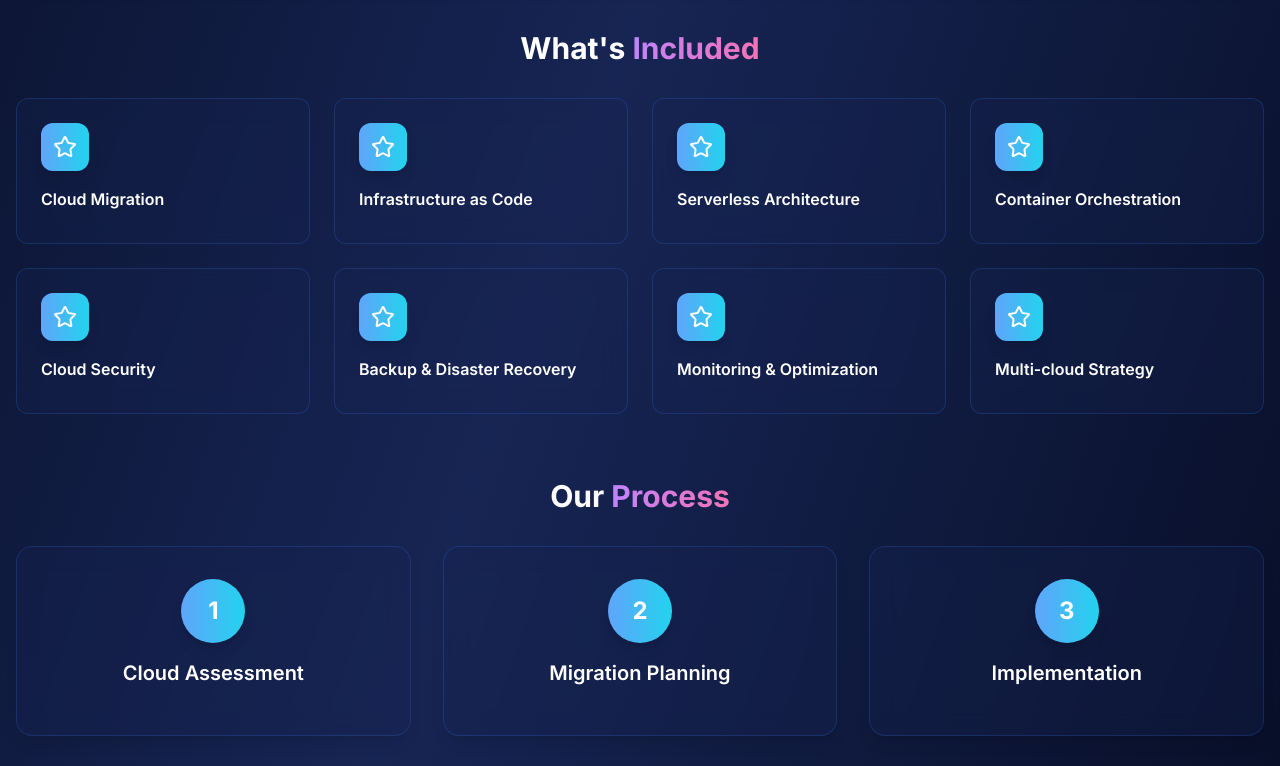
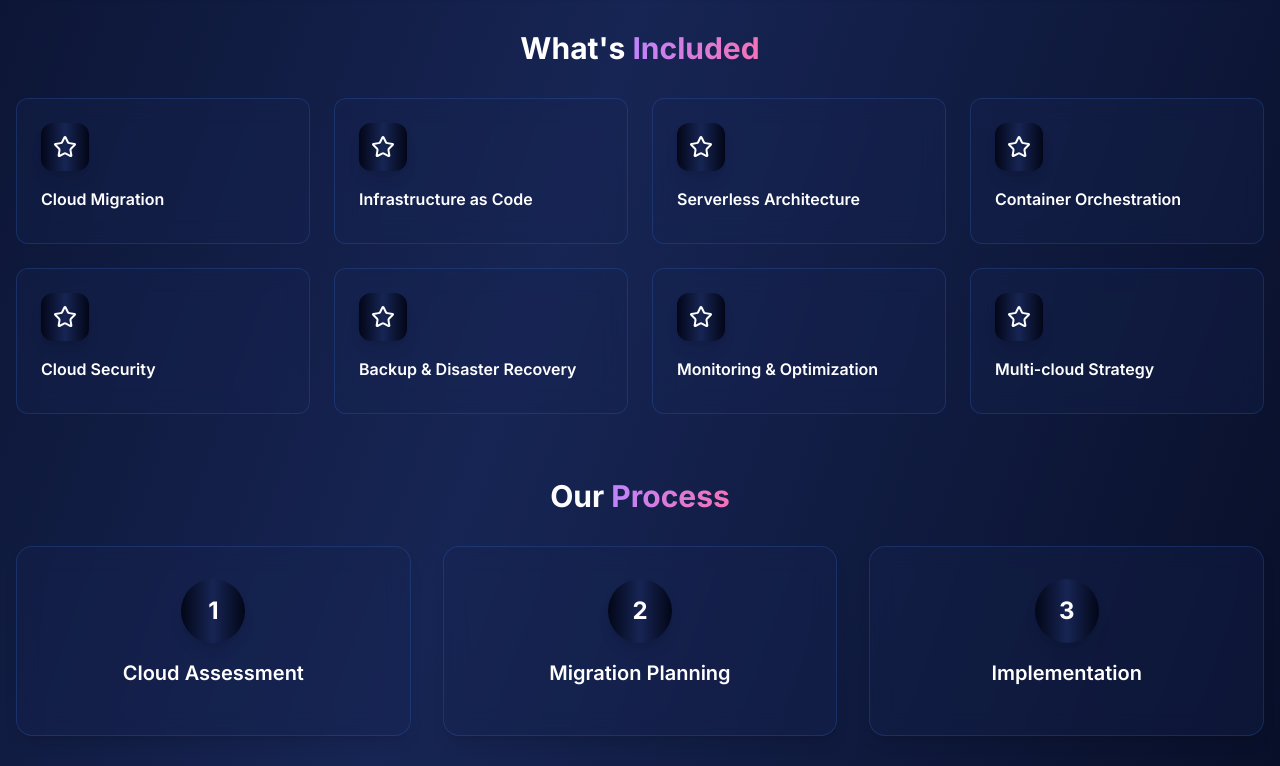
Before and after one commit to M-TalalSid/MTInternationalOfficial, a Next.js app: page /services/cloud-solutions in a window 1280 px wide. Shown: the part 1820-2586 px from the top of the page. Built offline with nearby package versions, Linux system fonts and the light colour scheme.

Commit message:
service-detail.tsx

```diff
--- a/components/service-detail.tsx
+++ b/components/service-detail.tsx
@@ -561,7 +561,7 @@ export default function ServiceDetail({ service }: ServiceDetailProps) {
               key={index}
               className="bg-blue-950/30 backdrop-blur-md rounded-xl p-6 border border-blue-500/20 hover:border-blue-400/40 transition-all duration-300 hover:scale-[1.02] hover:shadow-lg hover:shadow-blue-500/10"
             >
-              <div className="w-12 h-12 bg-gradient-to-r from-blue-400 to-cyan-400 rounded-lg flex items-center justify-center mb-4 shadow-lg">
+              <div className="w-12 h-12 bg-gradient-to-r rounded-lg flex items-center justify-center mb-4 shadow-lg">
                 <Star className="w-6 h-6 text-white" />
               </div>
               <h3 className="text-white font-semibold mb-2">{feature}</h3>
@@ -582,7 +582,7 @@ export default function ServiceDetail({ service }: ServiceDetailProps) {
               key={index}
               className="bg-blue-950/30 backdrop-blur-md rounded-2xl p-8 border border-blue-500/20 text-center shadow-lg hover:shadow-xl hover:shadow-blue-500/10 transition-all duration-300"
             >
-              <div className="w-16 h-16 bg-gradient-to-r from-blue-400 to-cyan-400 rounded-full flex items-center justify-center text-white text-2xl font-bold mx-auto mb-4 shadow-lg">
+              <div className="w-16 h-16 bg-gradient-to-r rounded-full flex items-center justify-center text-white text-2xl font-bold mx-auto mb-4 shadow-lg">
                 {index + 1}
               </div>
               <h3 className="text-xl font-semibold text-white mb-4">{step}</h3>
```
